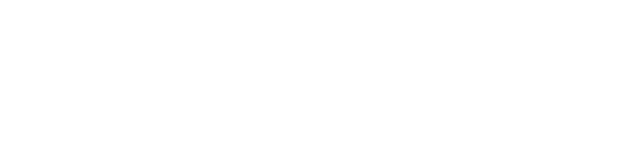
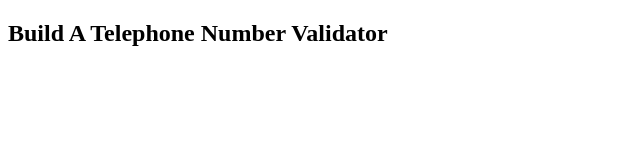
Before and after one commit to humuyar/Build_a_telephone_number_validator, a plain HTML site: page index.html in a window 1280 px wide. Shown: the whole page, without its empty margins (0-640 px from the left). Drawn offline with Linux system fonts and the light colour scheme.

Commit message:
add a h2 in html file

```diff
--- a/index.html
+++ b/index.html
@@ -6,6 +6,6 @@
     <title>Document</title>
 </head>
 <body>
-
+    <h2>Build A Telephone Number Validator</h2>
 </body>
 </html>
```
